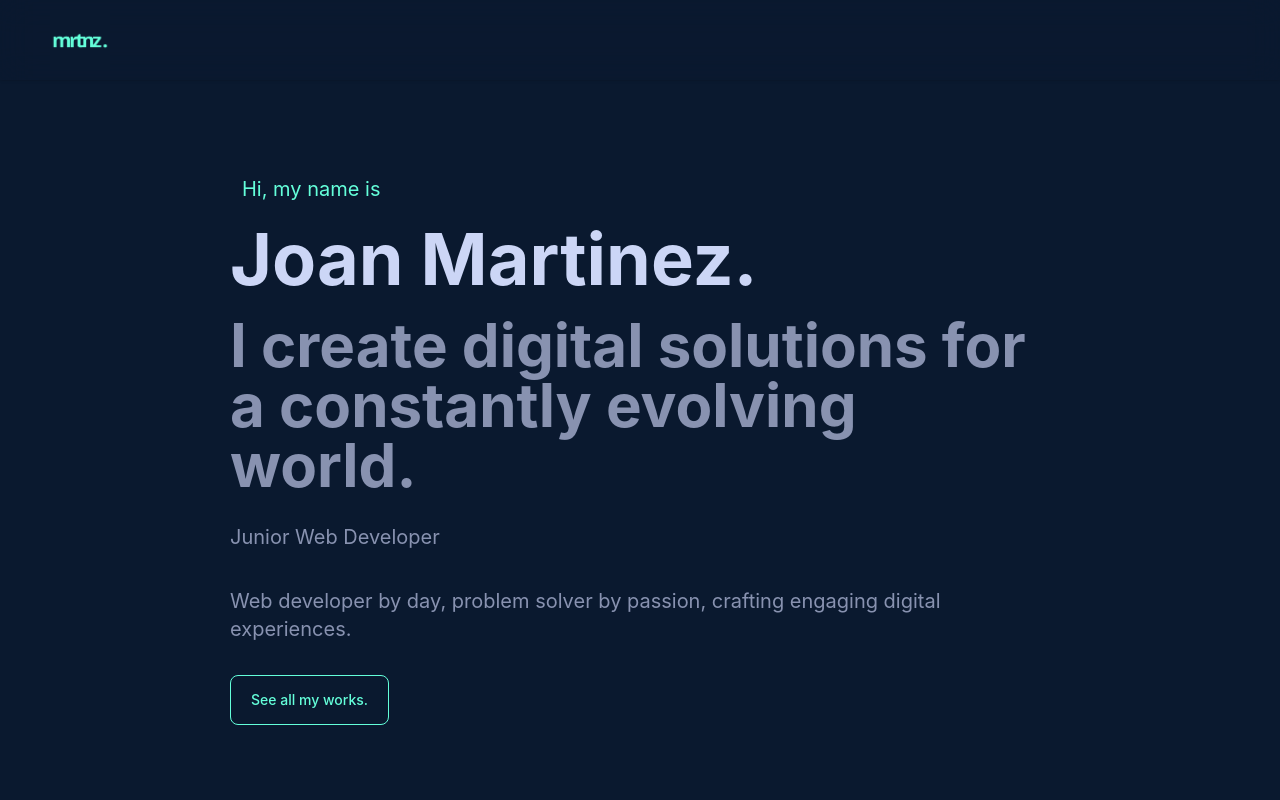
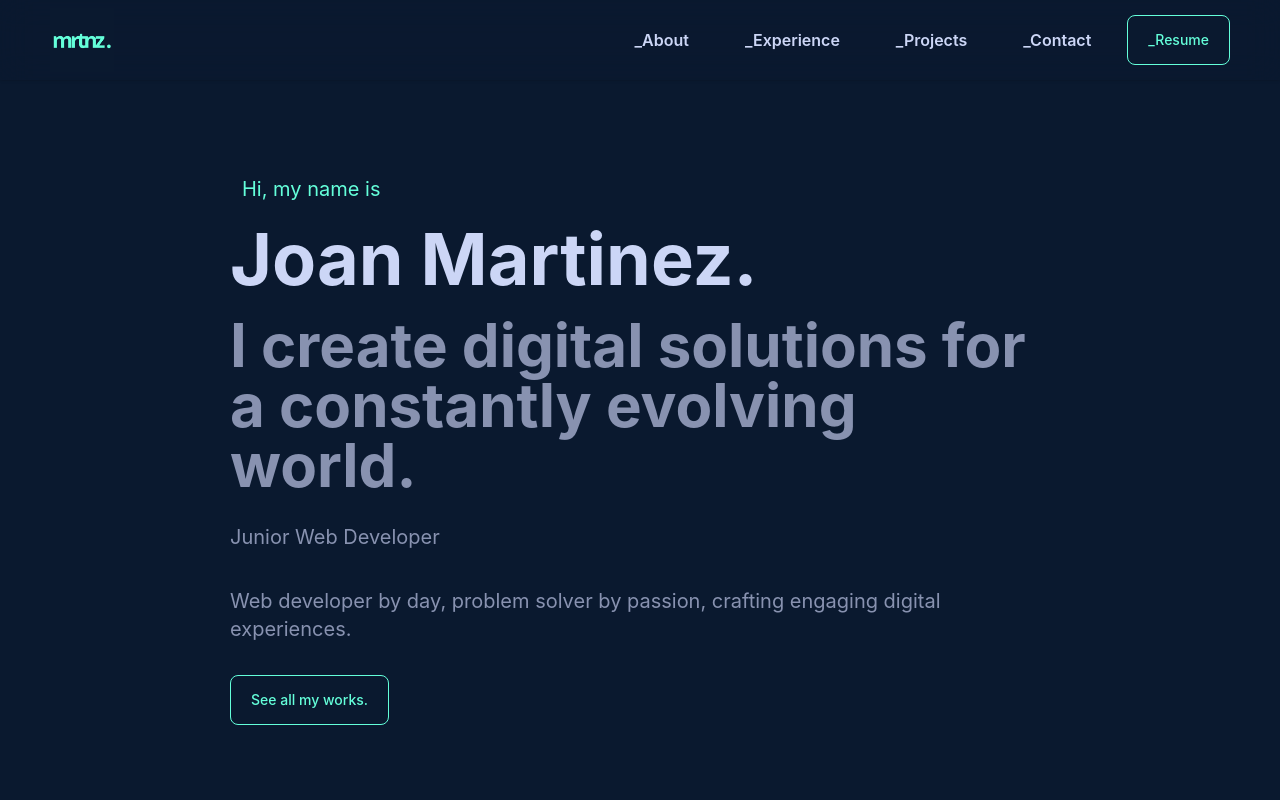
Before and after one commit to joanmrtnz/portfolio, a React (Vite) app in the folder my-portfolio/: page / in a window 1280 px wide. Shown: the top 800 px of the page. Built offline with nearby package versions, Linux system fonts and the light colour scheme.

Commit message:
Update Header.jsx

```diff
--- a/my-portfolio/src/components/Header.jsx
+++ b/my-portfolio/src/components/Header.jsx
@@ -3,7 +3,6 @@ import { FiMenu, FiX } from "react-icons/fi";
 
 export default function Header() {
   const [menuOpen, setMenuOpen] = useState(false);
-
 
   useEffect(() => {
     if (menuOpen) {
@@ -17,16 +16,35 @@ export default function Header() {
     <header className="backdrop-blur-lg bg-[var(--navy)]/70 fixed top-0 w-full z-50 px-6 md:px-[50px] shadow-sm">
       <nav className="h-[80px] container mx-auto flex justify-between items-center font-semibold text-s/7">
 
+
         <a href="#home">
-          <img src="/page_logo.png" height="60px" width="60px" alt="website logo" />
+          <img
+            src="/page_logo.png"
+            alt="website logo"
+            className="w-20 h-20 md:w-16 md:h-16 object-contain"
+          />
         </a>
 
+
+        <ul className="hidden md:flex items-center text-left space-x-4">
+          <li><a href="#about" className="text-[var(--lightest-slate)] hover:text-[var(--green)] px-5 py-2.5">_About</a></li>
+          <li><a href="#experience" className="text-[var(--lightest-slate)] hover:text-[var(--green)] px-5 py-2.5">_Experience</a></li>
+          <li><a href="#projects" className="text-[var(--lightest-slate)] hover:text-[var(--green)] px-5 py-2.5">_Projects</a></li>
+          <li><a href="#contact" className="text-[var(--lightest-slate)] hover:text-[var(--green)] px-5 py-2.5">_Contact</a></li>
+          <button
+            type="button"
+            className="text-[var(--green)] bg-[var(--navy)] hover:text-[var(--white)] border border-[var(--green)] focus:ring-[var(--green)] focus:outline-none hover:shadow-lg hover:shadow-green-500/50 font-medium rounded-lg text-sm px-5 py-3.5"
+          >_Resume</button>
+        </ul>
+
+
         <button
-          className="md:hidden text-[var(--lightest-slate)] text-3xl"
+          className="sm:block md:hidden text-[var(--lightest-slate)] text-3xl"
           onClick={() => setMenuOpen(true)}
         >
           <FiMenu />
         </button>
+
 
         <div
           className={`fixed top-0 left-0 w-screen h-screen bg-[var(--navy)] flex flex-col items-center justify-center gap-6 text-xl transition-transform duration-300 ${
@@ -51,7 +69,6 @@ export default function Header() {
             className="text-[var(--green)] bg-[var(--navy)] border border-[var(--green)] focus:outline-none hover:shadow-lg hover:shadow-green-500/50 font-medium rounded-lg text-lg px-6 py-3"
           >_Resume</button>
         </div>
-
       </nav>
     </header>
   );
```
